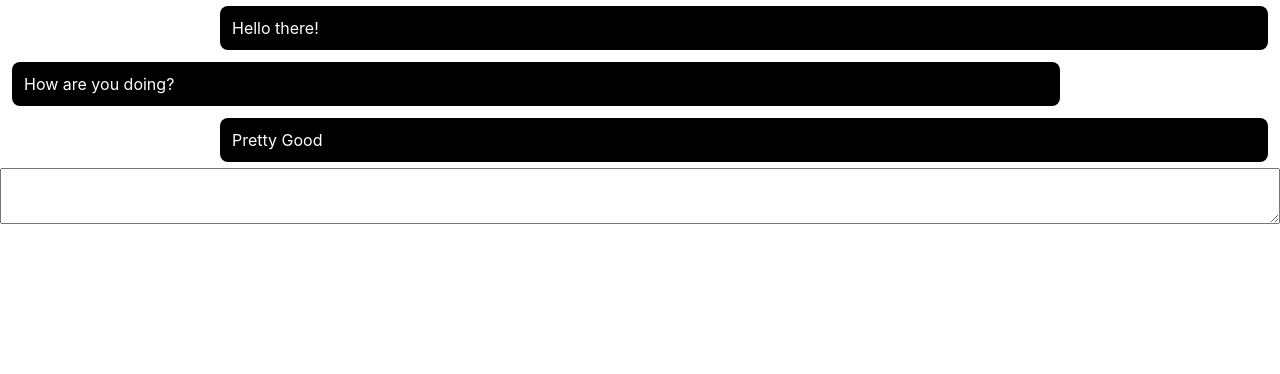
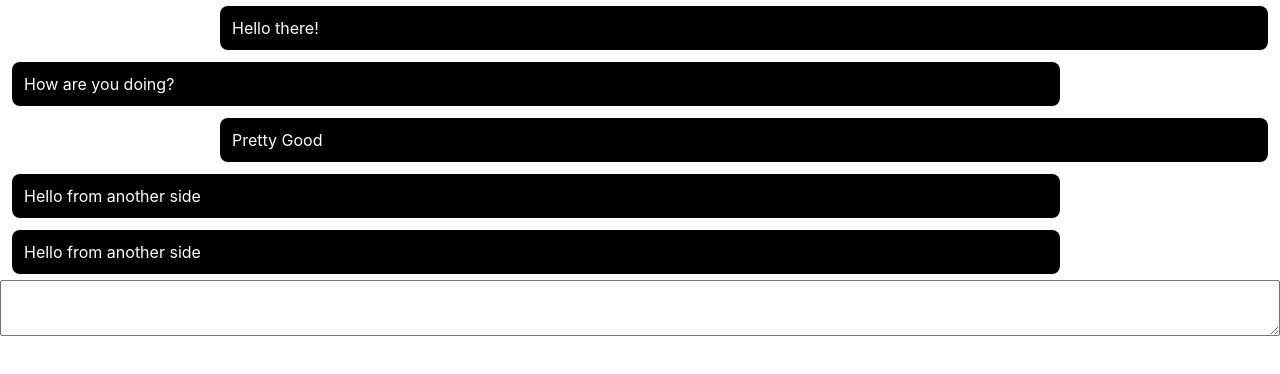
Before and after one commit to Max12345-ally/Whatsup, a React (Create React App) app: page / in a window 1280 px wide. Shown: the top 374 px of the page. Built offline with nearby package versions, Linux system fonts and the light colour scheme.

Commit message:
FakeMessage component

```diff
--- a/src/App.js
+++ b/src/App.js
@@ -1,6 +1,7 @@
 import React, {useState} from 'react';
 import {Message} from './Message';
 import {Input} from './Input';
+import {useFakeMessage} from './useFakeMessage';
 
 const initialMessages = [
   {id: 1, content: 'Hello there!', from: 'me'},
@@ -11,6 +12,11 @@ const initialMessages = [
 export const App = () => {
   let [messages, setMessages] = useState(initialMessages);
   let [currentMessage, setCurrentMessage] = useState('');
+
+  useFakeMessage({
+    setMessages,
+    message: 'Hello from another side',
+  });
 
   return (
     <div style={styles.wrapper}>
--- /dev/null
+++ b/src/useFakeMessage.js
@@ -0,0 +1,17 @@
+import {useEffect} from 'react';
+
+export const useFakeMessage = ({
+  setMessages,
+  message,
+  from = 'Test',
+  timeout = 5000,
+}) => {
+  useEffect(() => {
+    setTimeout(() => {
+      setMessages((messages) => [
+        ...messages,
+        {id: messages.length + 1, content: message, from},
+      ]);
+    }, timeout);
+  }, [setMessages, message, from, timeout]);
+};
```
